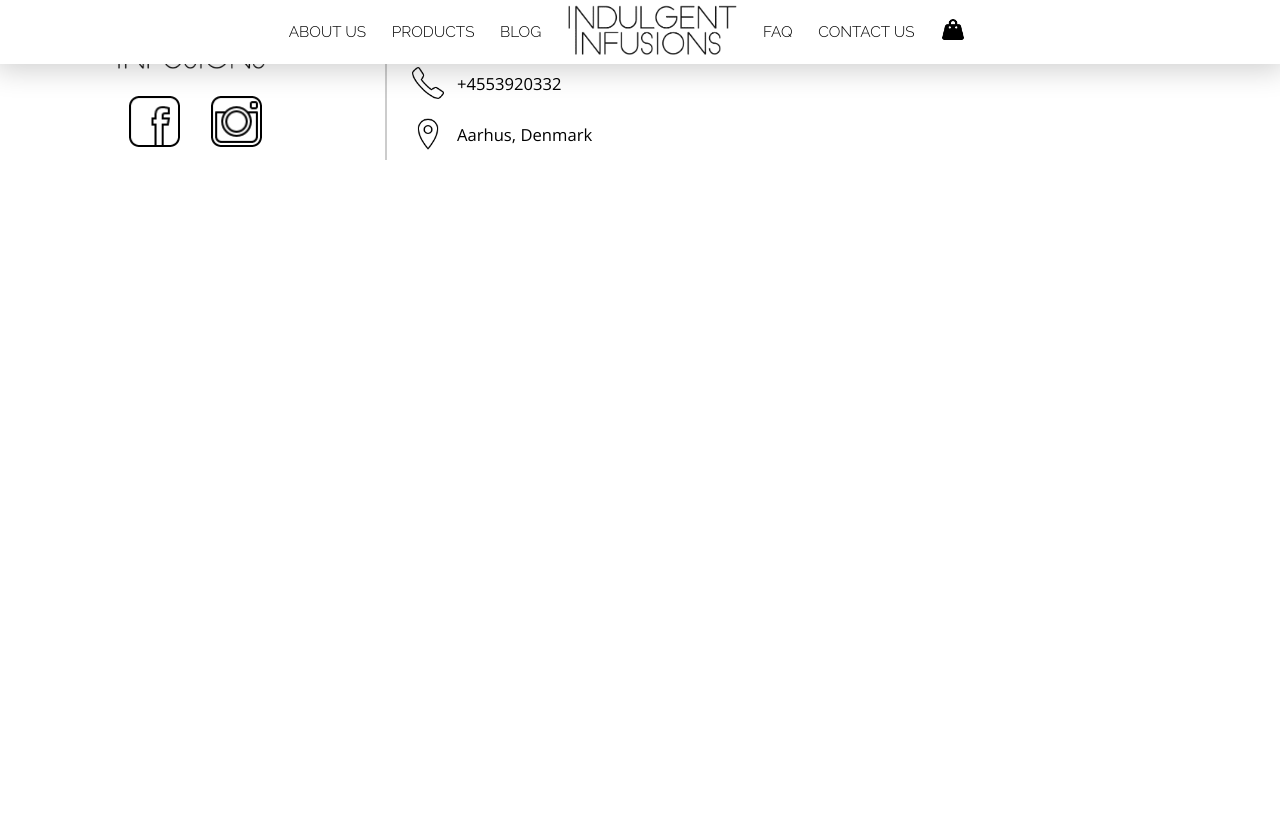
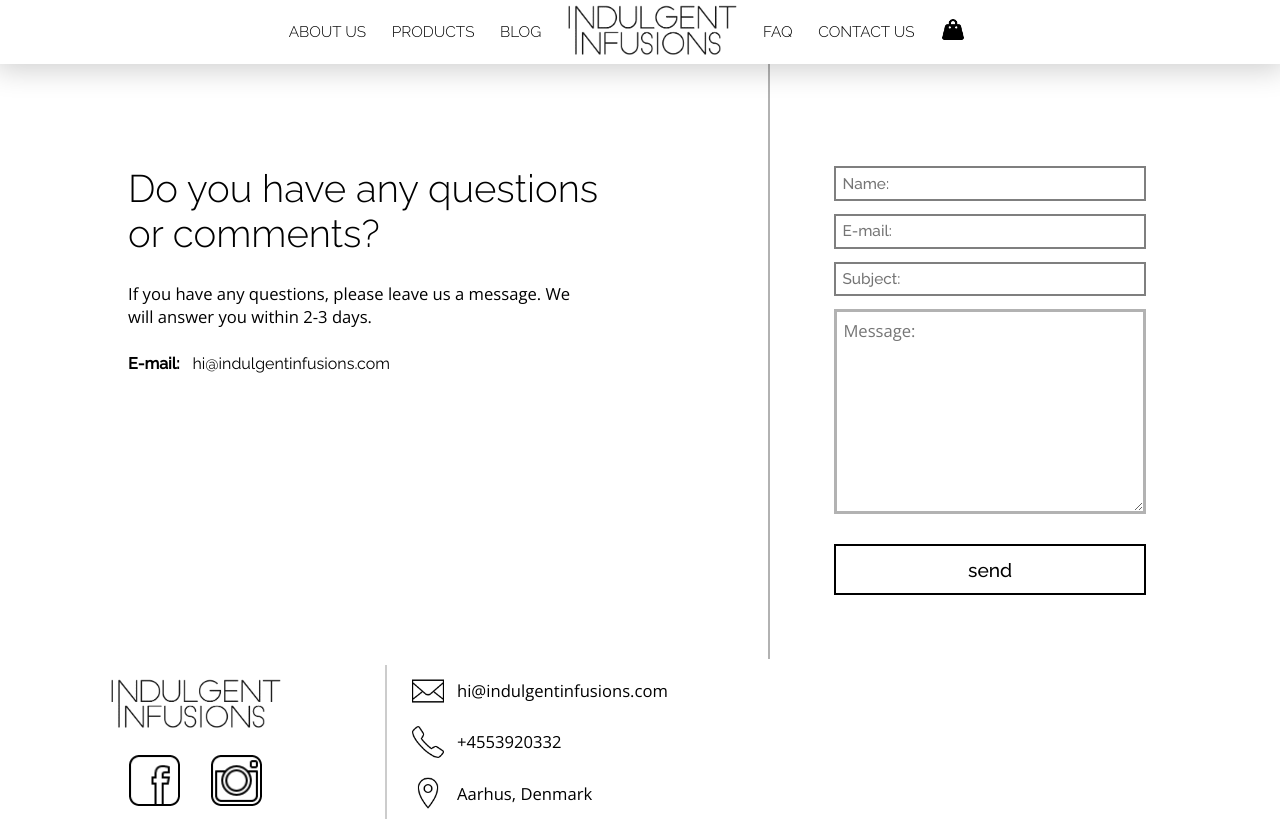
Before and after one commit to radovansurlak/indulgent-dist, a PHP site: page /contact.php in a window 1280 px wide. Before the commit the page ends 160 px from the top, so only its background shows below. Run offline with PHP 8.4, Linux system fonts and the light colour scheme; some libraries are stand-ins or nearby versions.

Commit message:
created e-mail with success message and a contact page

```diff
--- a/cart.php
+++ b/cart.php
@@ -78,7 +78,7 @@
 
     <!--PHP form-->
 
-    <form action="email.php" method="post">
+    <form action="order.php" method="post">
 
       <!--Text inputs-->
 
--- a/contact.php
+++ b/contact.php
@@ -17,6 +17,40 @@
   ?>
 
   <!---->
+
+  <section id="contact">
+
+    <article id="contact-text">
+      <h1>Do you have any questions or comments?</h1>
+      <h2>If you have any questions, please leave us a message. We will answer you within 2-3 days.</h2>
+      <h4>E-mail:</h4><p>hi@indulgentinfusions.com</p>
+
+      <h3 id="email-sent">
+        <?php
+          if(isset($_POST["message"])){
+            echo "E-mail was sent, thank you :)";
+          };
+        ?>
+      </h3>
+
+    </article>
+
+    <article id="contact-form">
+      <form class="" action="email.php" method="post">
+
+        <input type="text" name="name" placeholder="Name:">
+        <input type="email" name="email" placeholder="E-mail:">
+        <input type="text" name="subject" placeholder="Subject:">
+        <textarea name="text" rows="8" cols="80" placeholder="Message:"></textarea>
+
+        <button type="submit">send</button>
+
+      </form>
+    </article>
+
+
+
+  </section>
 
 
 
--- a/scripts/effects.js
+++ b/scripts/effects.js
@@ -46,4 +46,11 @@ $('.expand-arrow').click(function() {
     $(this).toggleClass('rotate180');
     $(this).siblings('article').slideToggle();
 });
+
+$(document).ready(function () {
+    $("#email-sent").toggleClass("bigger");
+    setTimeout(function(){$("#email-sent").toggleClass("bigger")},1000);
+
+});
+
 //# sourceMappingURL=effects.js.map
--- a/styles/main.css
+++ b/styles/main.css
@@ -14,7 +14,7 @@
 
 form {
   font: 500 1.2vw Raleway, Arial, sans-serif; }
-  form input[type="text"] {
+  form input[type="text"], form input[type="email"] {
     font: 500 1.2vw Raleway, Arial, sans-serif;
     border: 2px solid rgba(0, 0, 0, 0.5);
     padding: 0.5vw;
@@ -245,6 +245,47 @@ section {
     margin: 0 auto;
     width: 30ch; }
 
+#contact {
+  height: auto; }
+  #contact #contact-text {
+    width: 60%;
+    padding: 13vw 10vw 5vw; }
+    #contact #contact-text h1 {
+      font: 300 3vw Raleway, Arial, sans-serif;
+      width: 21ch; }
+    #contact #contact-text h2 {
+      padding: 2vw 0;
+      font: 1.3vw/140% "Open Sans", Times, serif;
+      width: 90%; }
+    #contact #contact-text h3 {
+      padding-top: 2vw; }
+      #contact #contact-text h3#email-sent {
+        font-size: 1.5vw;
+        transition: all 500ms; }
+      #contact #contact-text h3#email-sent.bigger {
+        font-size: 2vw; }
+    #contact #contact-text h4 {
+      display: inline; }
+    #contact #contact-text p {
+      padding: 0 1vw;
+      display: inline; }
+  #contact #contact-form {
+    padding-left: 5vw;
+    border-left: 2px solid rgba(0, 0, 0, 0.3);
+    padding-top: 12vw;
+    width: 40%; }
+    #contact #contact-form input {
+      display: block;
+      width: 70%; }
+    #contact #contact-form textarea {
+      width: 70%;
+      border: 3px solid rgba(0, 0, 0, 0.3);
+      padding: 0.5vw;
+      font: 1.3vw/140% "Open Sans", Times, serif; }
+    #contact #contact-form button {
+      display: block;
+      width: 70%; }
+
 #cart-section {
   height: auto;
   margin: 0 auto;
--- a/styles/main.scss
+++ b/styles/main.scss
@@ -34,7 +34,7 @@ $logo-height: 4vw;
 form {
     font: $menu-font;
 
-    input[type="text"] {
+    input[type="text"], input[type="email"] {
         font: $menu-font;
         border: 2px solid rgba(0,0,0,0.5);
         padding: 0.5vw;
@@ -385,6 +385,66 @@ section {
 
 }
 
+//Contact page styling
+
+#contact {
+    height: auto;
+    #contact-text {
+        width: 60%;
+        padding: 13vw 10vw 5vw;
+        h1 {
+            font: $heading-font;
+            width: 21ch;
+        }
+        h2 {
+            padding: 2vw 0;
+            font: $subheading-font;
+            width: 90%;
+        }
+        h3 {
+            padding-top: 2vw;
+            &#email-sent {
+                font-size: 1.5vw;
+                transition: all 500ms;
+            }
+            &#email-sent.bigger {
+                font-size: 2vw;
+
+            }
+        }
+        h4 {
+            display: inline;
+        }
+        p {
+            padding: 0 1vw;
+            display: inline;
+        }
+    }
+    #contact-form {
+        padding-left: 5vw;
+        border-left: 2px solid rgba(0,0,0,0.3);
+        $form-width: 70%;
+        padding-top: 12vw;
+        width: 40%;
+        input {
+            display: block;
+            width: $form-width;
+        }
+        textarea {
+            width: $form-width;
+            border: 3px solid rgba(0,0,0,0.3);
+            padding: 0.5vw;
+            font: $subheading-font;
+
+        }
+        button {
+            display: block;
+            width: $form-width;
+        }
+    }
+
+}
+
 //Cart page styling
 
 #cart-section {
```
Also changed, not shown: email.php (+18 -130 lines), order.php (added, +136 -0 lines), 2 other files.
